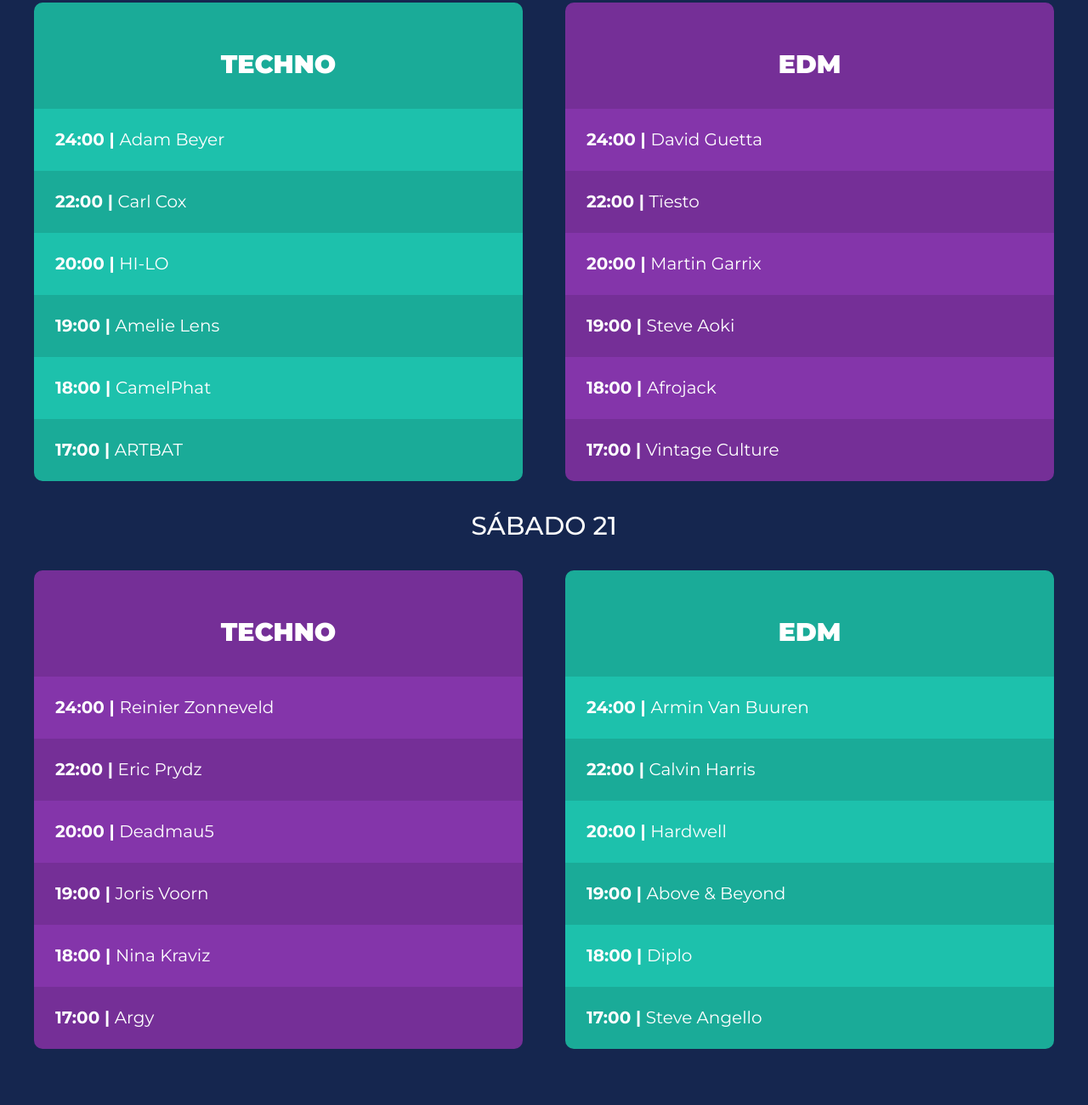
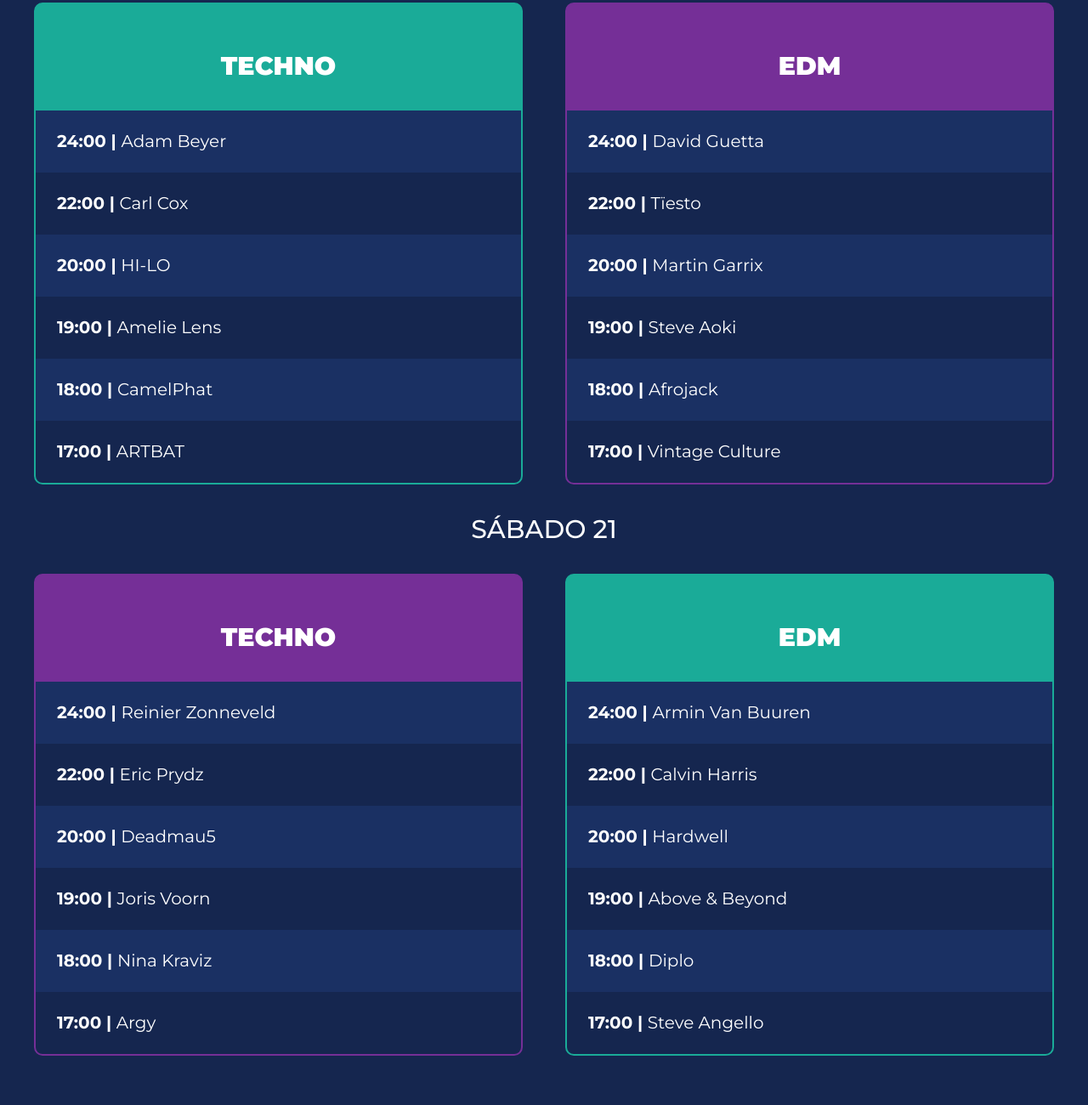
Before and after one commit to andresmdevco/music-festival, a website: page index.html in a window 1280 px wide. Shown: the part 1600-2900 px from the top of the page at 85% size. Drawn offline with Linux system fonts and the light colour scheme.

Commit message:
style: redesign lineup card styles

```diff
--- a/index.html
+++ b/index.html
@@ -56,10 +56,10 @@
 
         <p class="dia">Viernes 20</p>
         <div class="escenarios-contenedor">
-            <div class="escenario bg-verde">
+            <div class="escenario border-verde">
                 <p class="nombre-escenario">Techno</p>
 
-                <ul class="calendario">
+                <ul class="calendario bg-azul">
                     <li>
                         24:00 | <span>Adam Beyer</span>
                     </li>
@@ -81,10 +81,10 @@
                 </ul>
             </div> <!--.escenario-->
 
-            <div class="escenario bg-morado">
+            <div class="escenario border-morado">
                 <p class="nombre-escenario">EDM</p>
 
-                <ul class="calendario">
+                <ul class="calendario bg-azul">
                     <li>
                         24:00 | <span>David Guetta</span>
                     </li>
@@ -110,10 +110,10 @@
 
         <p class="dia">Sábado 21</p>
         <div class="escenarios-contenedor">
-            <div class="escenario bg-morado">
+            <div class="escenario border-morado">
                 <p class="nombre-escenario">Techno</p>
 
-                <ul class="calendario">
+                <ul class="calendario bg-azul">
                     <li>
                         24:00 | <span>Reinier Zonneveld</span>
                     </li>
@@ -135,10 +135,10 @@
                 </ul>
             </div> <!--.escenario-->
 
-            <div class="escenario bg-verde">
+            <div class="escenario border-verde">
                 <p class="nombre-escenario">EDM</p>
 
-                <ul class="calendario">
+                <ul class="calendario bg-azul">
                     <li>
                         24:00 | <span>Armin Van Buuren</span>
                     </li>
--- a/src/scss/layout/_lineup.scss
+++ b/src/scss/layout/_lineup.scss
@@ -25,6 +25,7 @@
 .escenario {
     padding-top: 2rem;
     border-radius: 1rem;
+    overflow: hidden;
     .nombre-escenario {
         font-size: 3rem;
         font-weight: 900;
@@ -46,17 +47,20 @@
     }
 }
 
-.bg-verde{
-    background-color: v.$verde;
+.bg-azul {
+    background-color: v.$azul;
     li:nth-child(odd) {
-        /* background-color: lighten(v.$amarillo, 5%); */
-        background-color: color.adjust(v.$verde, $lightness: 5%);
+        /* background-color: lighten(v.$azul, 5%); */
+        background-color: color.adjust(v.$azul, $lightness: 5%);
     }
 }
 
-.bg-morado {
+.border-verde {
+    background-color: v.$verde;
+    border: 2px solid v.$verde;
+}
+
+.border-morado {
     background-color: v.$morado;
-    li:nth-child(odd) {
-        background-color: color.adjust(v.$morado, $lightness: 5%);
-    }
+    border: 2px solid v.$morado;
 }
```
Also changed, not shown: build/css/app.css, 1 other file.
